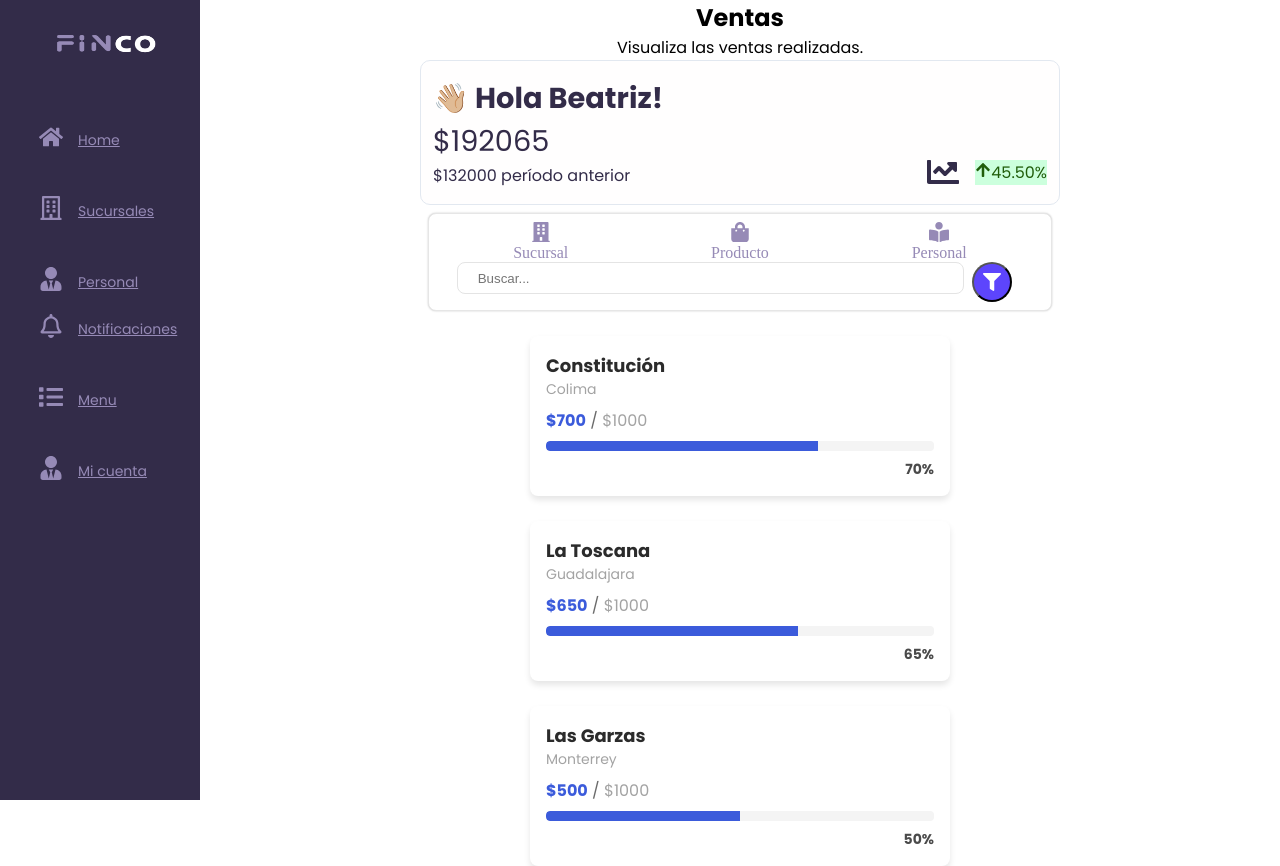
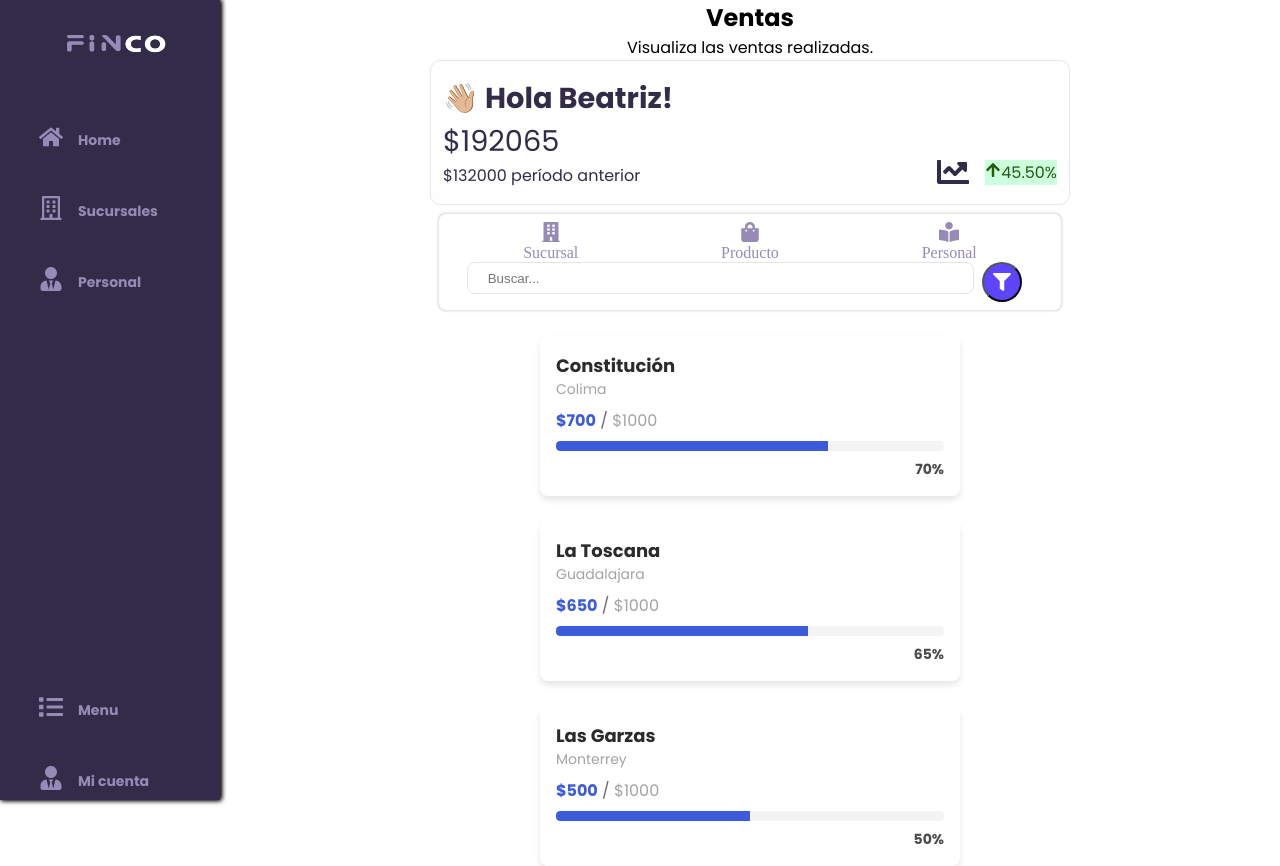
Before and after one commit to No-Country-simulation/c22-19-T-WebApp, a React (Vite) app in the folder frontend/fincowebapp/: page / in a window 1280 px wide. Built offline with nearby package versions, Linux system fonts and the light colour scheme.

Commit message:
Modificaciones en el css de la NavBar

```diff
--- a/frontend/fincowebapp/src/components/Header/Header.css
+++ b/frontend/fincowebapp/src/components/Header/Header.css
@@ -3,12 +3,29 @@
     top: 0;
     left: 0;
     height: 100vh;
-    width: 200px;
+    width: 220px;
     background: #332c49;
     margin: 0;
     padding: 0;
     padding: 20px 24px 20px 24px;
     z-index: 100;
+    box-shadow: 1px 0 5px #000000;
+}
+
+
+
+.navbar {
+    position: fixed;
+    top: 0;
+    left: 0;
+    height: 100vh;
+    width: 220px;
+    background: #332c49;
+    margin: 0;
+    padding: 0;
+    padding: 20px 24px 20px 24px;
+    z-index: 100;
+    box-shadow: 1px 0 5px #000000;
 }
 
 .navbar-logo{
@@ -25,8 +42,9 @@
     display: flex;
     flex-direction: column;
     gap: 24px;
-    height: 65%;
+    height: 75%;
     margin: 55px 0 0 0;
+
 }
 
 .navbar-child a {
@@ -39,6 +57,8 @@
     text-align: start;
     font-size: 14px;
     transition: 0.2s;
+   text-decoration: none;
+   font-weight: 600;
 }
 
 .navbar-child i {
@@ -75,6 +95,8 @@
     text-align: start;
     font-size: 14px;
     transition: 0.2s;
+    text-decoration: none;
+    font-weight: 600;
 
 }
 .navbar-child-second a:hover{
--- a/frontend/fincowebapp/src/components/Header/Header.jsx
+++ b/frontend/fincowebapp/src/components/Header/Header.jsx
@@ -22,8 +22,6 @@ export const Header = () => {
 
                     <div className="navbar-child-second">
 
-                      <Link to="/"><i><FaRegBell /></i>Notificaciones</Link>
-
                       <Link to="/branches"><i><FaList /></i>Menu</Link>
 
                       <Link to="/staff"><i><FaUserTie/></i>Mi cuenta</Link>
```
